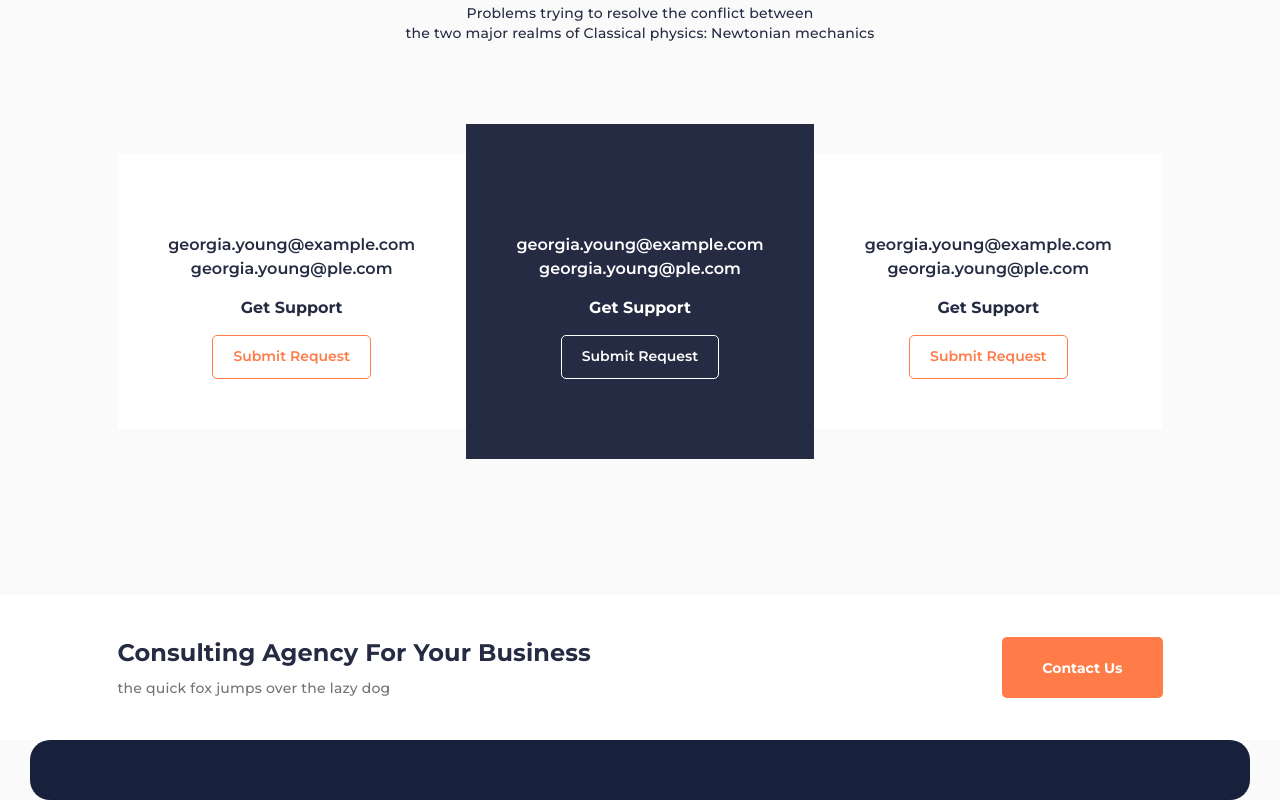
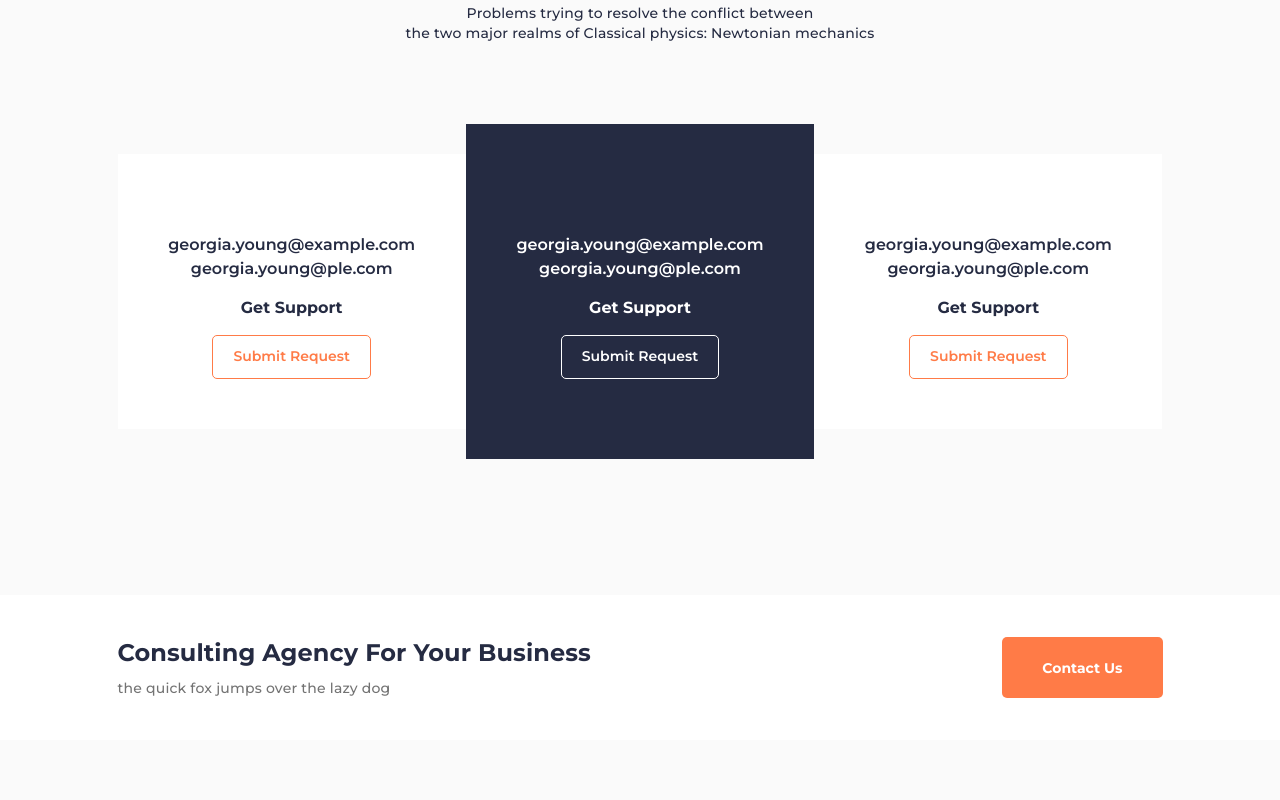
Before and after one commit to Aokij1/Relvise, a plain HTML site: page index.html in a window 1280 px wide. Shown: the part 3440-4240 px from the top of the page. After the commit the page ends 4180 px from the top, so only its background shows below. Drawn offline with Linux system fonts and the light colour scheme.

Commit message:
Update style.css

```diff
--- a/css/style.css
+++ b/css/style.css
@@ -888,12 +888,3 @@ body {
 }
 /* ===============================ПОДВАЛ================================= */
 .footer {}
-.footer__body{
-   position: relative;
-   z-index: 1;
-   margin: 0px 30px;
-   padding: 30px 50px;
-   align-items: center;
-   background: #17213C;
-   border-radius: 20px;
-}
```
